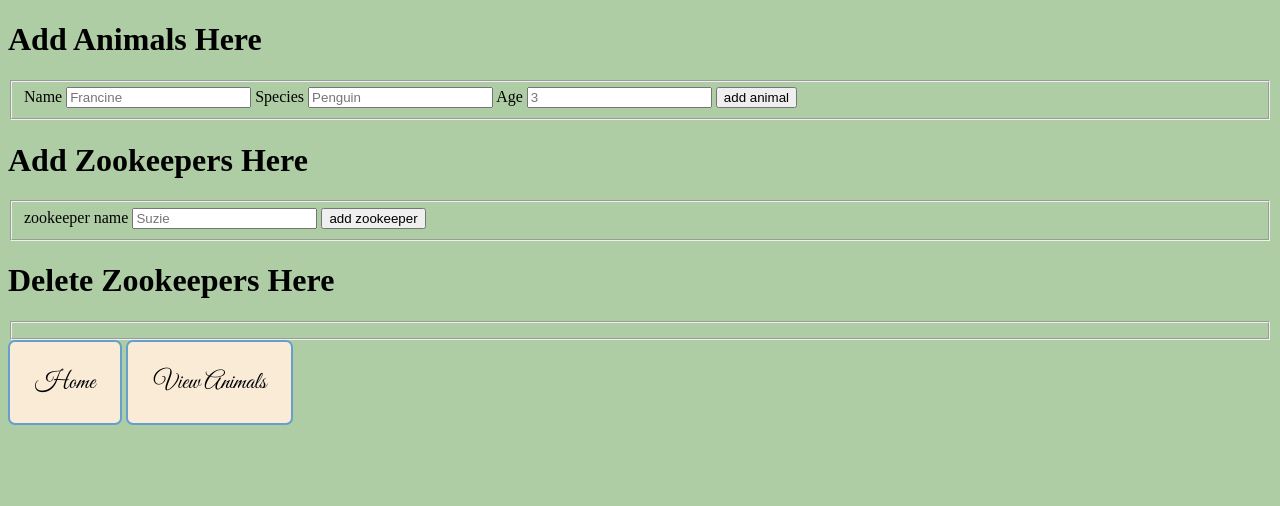
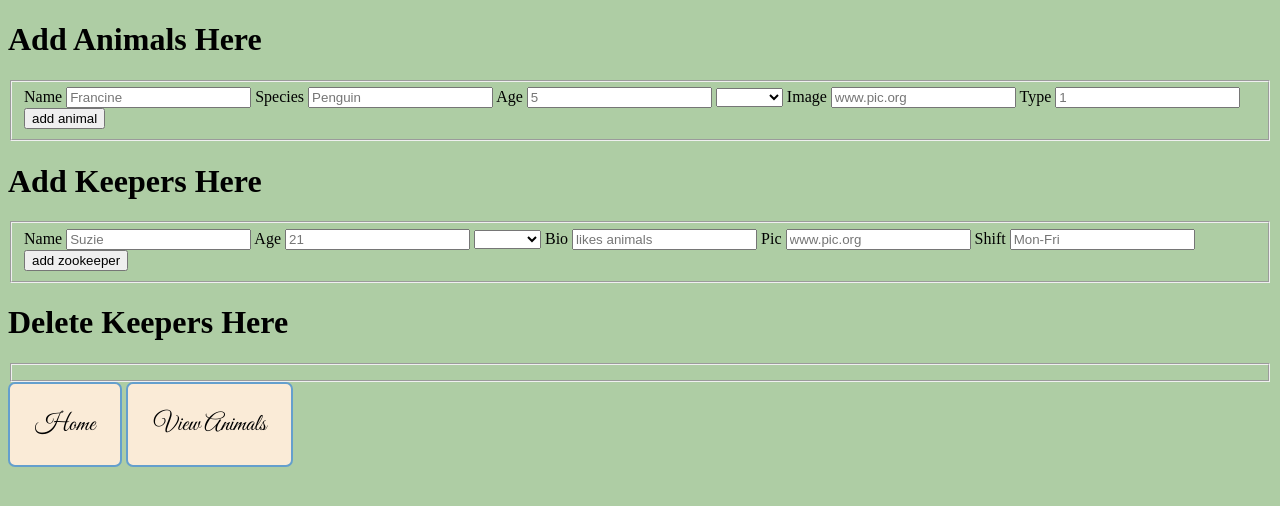
Before and after one commit to m-tambo/menagerie, a website: page client/index.html at #!/add in a window 1280 px wide. Drawn offline with nearby package versions, Linux system fonts and the light colour scheme; some packages are replaced by stand-ins of ours; no server answers.

Commit message:
adding to keeper form

```diff
--- a/client/partials/addAnimals.html
+++ b/client/partials/addAnimals.html
@@ -3,11 +3,19 @@
 <fieldset>
   <div>
     <label for="name">Name</label>
-    <input type="text" ng-model="newAnimal.name" placeholder="Francine" name="name">
+      <input type="text" ng-model="newAnimal.name" placeholder="Francine" name="name">
     <label for="species">Species</label>
-    <input type="text" ng-model="newAnimal.species" placeholder="Penguin" name="species">
+      <input type="text" ng-model="newAnimal.species" placeholder="Penguin" name="species">
     <label for="age">Age</label>
-    <input type="number" ng-model="newAnimal.age" placeholder="3" name="age">
+      <input type="number" ng-model="newAnimal.age" placeholder="5" name="age">
+    <select ng-model="newAnimal.gender" name="gender">
+      <option value="Male" > Male </option>
+      <option value="Female"> Female </option>
+    </select>
+    <label for="age">Image</label>
+      <input type="text" ng-model="newAnimal.img" placeholder="www.pic.org" name="img">
+    <label for="age">Type</label>
+      <input type="number" ng-model="newAnimal.type" placeholder="1" name="type">
     <div ng-repeat="zookeeper in zookeepers">
       <input type="checkbox" name={{zookeeper.name}} value={{zookeeper.name}} ng-model="zookeeper.checked">
       <label for={{zookeeper.name}}>{{zookeeper.name}}</label>
@@ -16,16 +24,28 @@
   </div>
 </fieldset>
 
-<h1>Add Zookeepers Here</h1>
+<h1>Add Keepers Here</h1>
 <fieldset>
   <div>
-    <label for="name">zookeeper name</label>
-    <input type="text" ng-model="newZookeeper.name" placeholder="Suzie">
+    <label for="name">Name</label>
+      <input type="text" ng-model="newZookeeper.name" placeholder="Suzie">
+    <label for="age">Age</label>
+      <input type="number" ng-model="newZookeeper.age" placeholder="21">
+    <select ng-model="newZookeeper.gender" name="gender">
+      <option value="Male" > Male </option>
+      <option value="Female"> Female </option>
+    </select>
+    <label for="bio">Bio</label>
+      <input type="text" ng-model="newZookeeper.bio" placeholder="likes animals">
+    <label for="img">Pic</label>
+      <input type="text" ng-model="newZookeeper.img" placeholder="www.pic.org">
+    <label for="shift">Shift</label>
+      <input type="text" ng-model="newZookeeper.shift" placeholder="Mon-Fri">
     <input type="button" value="add zookeeper" ng-click="addZookeeper()">
   </div>
 </fieldset>
 
-<h1>Delete Zookeepers Here</h1>
+<h1>Delete Keepers Here</h1>
 <fieldset>
   <div ng-repeat="zookeeper in zookeepers">
     <div>
```
